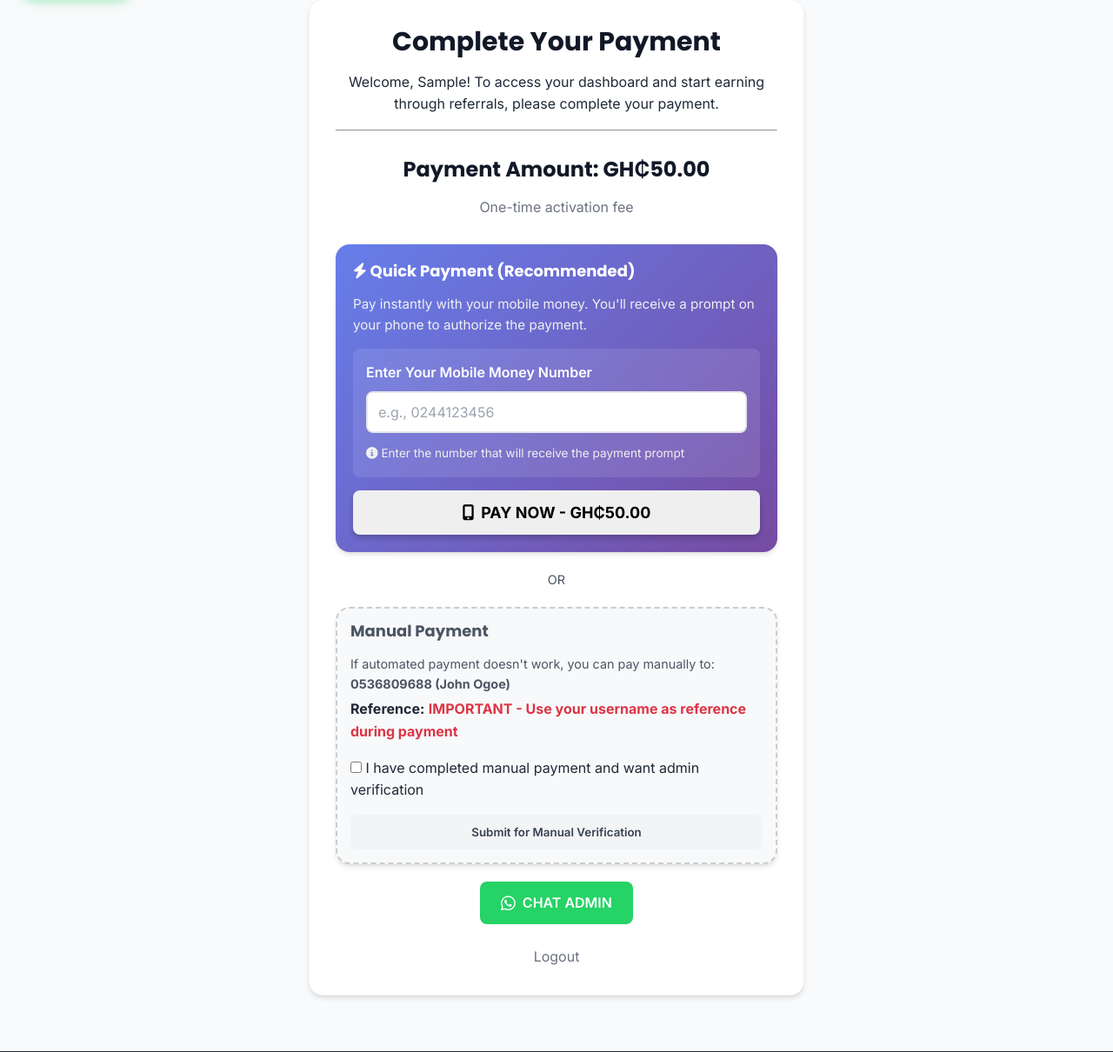
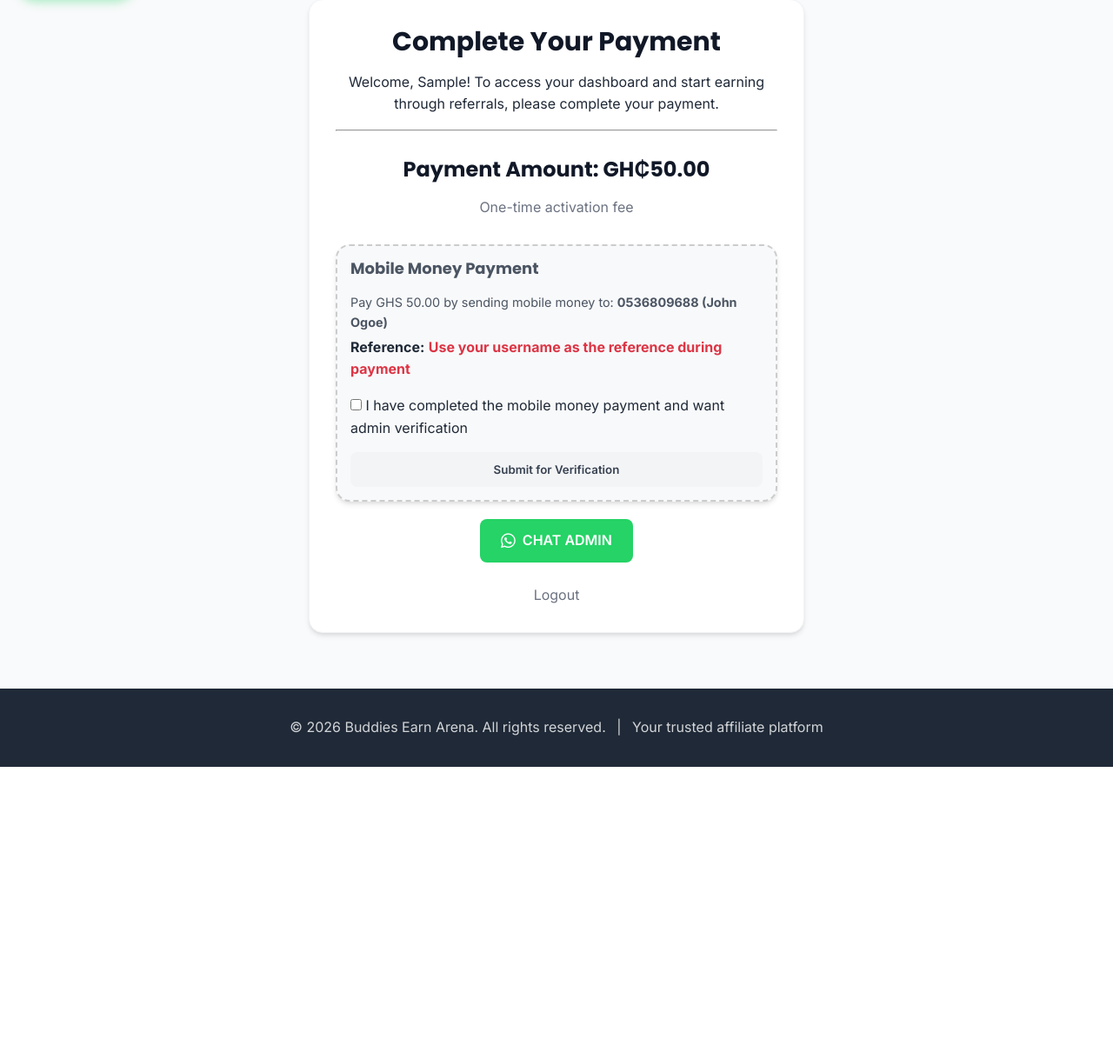
Before and after one commit to Budddiesearn/buddies-earn-finished-, a Flask app: page /payment in a window 1280 px wide. Shown: the part 125-1335 px from the top of the page at 87% size. After the commit the page ends 1007 px from the top, so only its background shows below. Run offline with Flask 3, Linux system fonts and the light colour scheme; the visitor is signed in with stand-in values (Sample User, id 1); some libraries are stand-ins or nearby versions.

Commit message:
Remove Paystack quick pay UI; manual MoMo only

```diff
--- a/website/templates/payment.html
+++ b/website/templates/payment.html
@@ -8,9 +8,7 @@
 
 
 
-PAYSTACK_PUBLIC_KEY=pk_test_your_paystack_public_key_herePAYSTACK_SECRET_KEY=sk_test_your_paystack_secret_key_here#
-Paystack Configuration (Get from https://dashboard.paystack.com/#/settings/developers)DATABASE_URL=# Database (for local
-development - leave empty, for production Render will set this){% block title %}Payment Required{% endblock %}
+{% block title %}Payment Required{% endblock %}
 
 {% block content %}
 <div class="container" style="max-width: 600px; margin-top: 50px;">
@@ -26,62 +24,25 @@ development - leave empty, for production Render will set this){% block title %}
             <p class="text-muted">One-time activation fee</p>
         </div>
 
-
-
-
-
-        <!-- Automated Payment Section -->
-        <div class="card"
-            style="padding: 20px; background: linear-gradient(135deg, #667eea 0%, #764ba2 100%); margin: 20px 0; border: none;">
-            <h5 style="color: white; margin-bottom: 15px;"><i class="fas fa-bolt"></i> Quick Payment (Recommended)</h5>
-            <p style="color: #f0f0f0; margin-bottom: 15px; font-size: 0.95rem;">
-                Pay instantly with your mobile money. You'll receive a prompt on your phone to authorize the payment.
-            </p>
-
-            <div style="background: rgba(255,255,255,0.1); padding: 15px; border-radius: 8px; margin-bottom: 15px;">
-                <label for="mobile_number" style="color: white; font-weight: 600; margin-bottom: 8px; display: block;">
-                    Enter Your Mobile Money Number
-                </label>
-                <input type="tel" id="mobile_number" class="form-control" placeholder="e.g., 0244123456"
-                    style="margin-bottom: 10px; padding: 12px; font-size: 16px;" pattern="[0-9]{10}" maxlength="10">
-                <small style="color: #f0f0f0; font-size: 0.85rem;">
-                    <i class="fas fa-info-circle"></i> Enter the number that will receive the payment prompt
-                </small>
-            </div>
-
-            <button id="payNowBtn" class="btn btn-light btn-lg btn-block"
-                style="font-weight: 700; padding: 15px; font-size: 18px; box-shadow: 0 4px 6px rgba(0,0,0,0.2);">
-                <i class="fas fa-mobile-alt"></i> PAY NOW - GH₵50.00
-            </button>
-
-            <div id="paymentStatus" style="margin-top: 15px; display: none;">
-                <div class="alert" style="margin: 0;"></div>
-            </div>
-        </div>
-
-        <div style="text-align: center; margin: 20px 0;">
-            <p style="color: var(--gray-600); font-size: 0.9rem;">OR</p>
-        </div>
-
         <!-- Manual Payment Section -->
         <div class="card" style="padding: 15px; background-color: #f8f9fa; margin: 20px 0; border: 2px dashed #ccc;">
-            <h5 style="color: var(--gray-600);">Manual Payment</h5>
+            <h5 style="color: var(--gray-600);">Mobile Money Payment</h5>
             <p style="color: var(--gray-600); font-size: 0.9rem; margin-bottom: 10px;">
-                If automated payment doesn't work, you can pay manually to: <strong>0536809688 (John Ogoe)</strong>
+                Pay GHS 50.00 by sending mobile money to: <strong>0536809688 (John Ogoe)</strong>
             </p>
             <p style="margin-top: -5px;">
-                <strong>Reference:</strong> <span style="color: #dc3545; font-weight: bold;">IMPORTANT - Use your
-                    username as reference during payment</span>
+                <strong>Reference:</strong> <span style="color: #dc3545; font-weight: bold;">Use your username as the
+                    reference during payment</span>
             </p>
             <form method="POST" style="margin-top: 15px;">
                 <div class="form-check" style="margin-bottom: 15px;">
                     <input class="form-check-input" type="checkbox" id="payment_confirmed" name="payment_confirmed"
                         value="yes" required>
                     <label class="form-check-label" for="payment_confirmed">
-                        I have completed manual payment and want admin verification
+                        I have completed the mobile money payment and want admin verification
                     </label>
                 </div>
-                <button type="submit" class="btn btn-secondary btn-block">Submit for Manual Verification</button>
+                <button type="submit" class="btn btn-secondary btn-block">Submit for Verification</button>
             </form>
         </div>
 
@@ -100,76 +61,6 @@ development - leave empty, for production Render will set this){% block title %}
 </div>
 
 <script>
-    document.getElementById('payNowBtn').addEventListener('click', async function () {
-        const mobileNumber = document.getElementById('mobile_number').value;
-        const btn = this;
-        const statusDiv = document.getElementById('paymentStatus');
-        const statusAlert = statusDiv.querySelector('.alert');
-
-        // Validate mobile number
-        if (!mobileNumber || mobileNumber.length !== 10) {
-            statusDiv.style.display = 'block';
-            statusAlert.className = 'alert alert-danger';
-            statusAlert.innerHTML = '<i class="fas fa-exclamation-circle"></i> Please enter a valid 10-digit mobile number';
-            return;
-        }
-
-        // Disable button and show loading
-        btn.disabled = true;
-        btn.innerHTML = '<i class="fas fa-spinner fa-spin"></i> Processing...';
-        statusDiv.style.display = 'none';
-
-        try {
-            const response = await fetch('{{ url_for("views.initialize_payment") }}', {
-                method: 'POST',
-                headers: {
-                    'Content-Type': 'application/json',
-                },
-                body: JSON.stringify({
-                    mobile_number: mobileNumber
-                })
-            });
-
-            const data = await response.json();
-
-            if (data.success) {
-                // Show success message
-                statusDiv.style.display = 'block';
-                statusAlert.className = 'alert alert-success';
-                statusAlert.innerHTML = '<i class="fas fa-check-circle"></i> <strong>Check your phone!</strong><br>You should receive a prompt to authorize the payment. Please approve it to complete your activation.';
-
-                // Redirect to authorization URL (Paystack payment page)
-                setTimeout(() => {
-                    window.location.href = data.authorization_url;
-                }, 2000);
-            } else {
-                // Check if fallback to manual payment
-                if (data.fallback) {
-                    statusDiv.style.display = 'block';
-                    statusAlert.className = 'alert alert-warning';
-                    statusAlert.innerHTML = '<i class="fas fa-exclamation-triangle"></i> ' + data.message + '<br>Please use the manual payment option below.';
-                } else {
-                    statusDiv.style.display = 'block';
-                    statusAlert.className = 'alert alert-danger';
-                    statusAlert.innerHTML = '<i class="fas fa-times-circle"></i> ' + data.message;
-                }
-
-                btn.disabled = false;
-                btn.innerHTML = '<i class="fas fa-mobile-alt"></i> PAY NOW - GH₵50.00';
-            }
-        } catch (error) {
-            statusDiv.style.display = 'block';
-            statusAlert.className = 'alert alert-danger';
-            statusAlert.innerHTML = '<i class="fas fa-exclamation-circle"></i> Network error. Please try again or use manual payment.';
-
-            btn.disabled = false;
-            btn.innerHTML = '<i class="fas fa-mobile-alt"></i> PAY NOW - GH₵50.00';
-        }
-    });
-
-    // Format phone number as user types
-    document.getElementById('mobile_number').addEventListener('input', function (e) {
-        this.value = this.value.replace(/[^0-9]/g, '');
-    });
+    // No automated payments; admin will verify manual mobile money payments.
 </script>
 {% endblock %}
```
